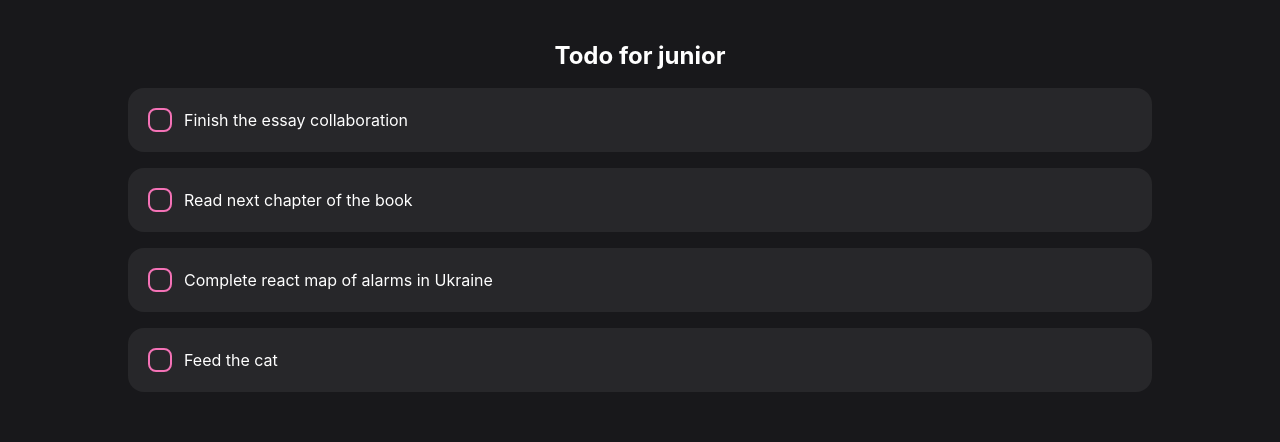
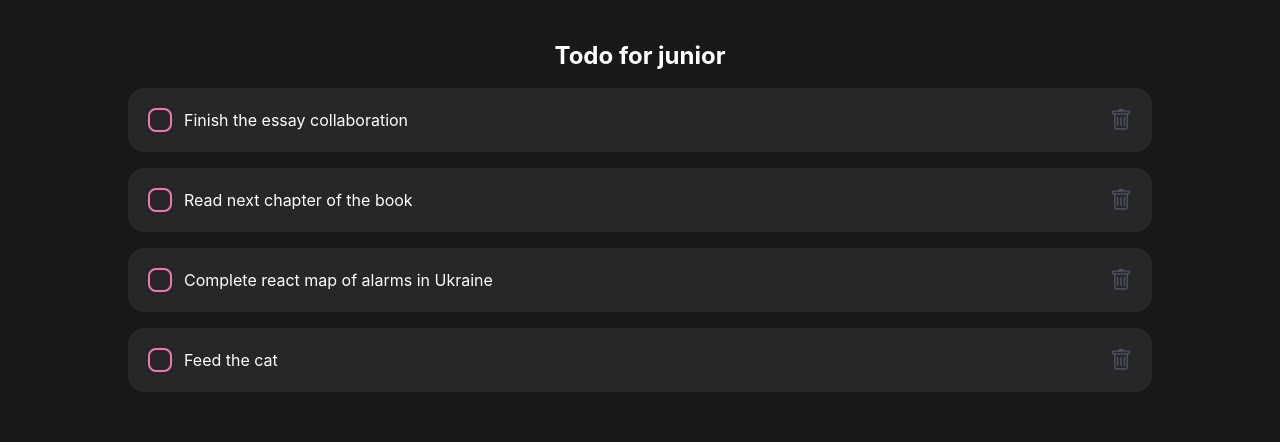
Before and after one commit to MixFix7/Todo-List-React, a React (Create React App) app: page / in a window 1280 px wide. Shown: the top 442 px of the page. Built offline with nearby package versions, Linux system fonts and the light colour scheme; the HTML template or start-up script is replaced by a standard one.

Commit message:
add removeTodo

```diff
--- a/src/components/screens/Home/Home.jsx
+++ b/src/components/screens/Home/Home.jsx
@@ -34,13 +34,22 @@
     setTodos(copy)
   }
 
-  console.log(todos)
+  const removeTodo = (id) => {
+    setTodos([...todos].filter(t => t._id !== id))
+  }
+
 
   return (
     <div className='h-screen text-white w-4/5 mx-auto'>
       <h1 className='text-2xl font-bold text-center mb-4'>Todo for junior</h1>
     {todos.map(todo => (
-      <TodoItem key={todo._id} todo={todo} changeTodo={changeTodo} />
+      <TodoItem
+        key={todo._id}
+        todo={todo}
+        changeTodo={changeTodo}
+        removeTodo={removeTodo}
+        />
+
     ))}
 
     </div>
--- a/src/components/screens/Home/item/TodoItem.jsx
+++ b/src/components/screens/Home/item/TodoItem.jsx
@@ -1,14 +1,37 @@
 import React from 'react'
-import { BsCheck } from 'react-icons/bs'
 import Check from './Check'
+import { BsTrash } from 'react-icons/bs'
+import cn from 'classnames'
 
-const TodoItem = ({todo, changeTodo}) => {
+
+const TodoItem = ({todo, changeTodo, removeTodo}) => {
   return (
-    <button className='flex items-center mb-4 rounded-2xl
-     bg-zinc-800 p-5 w-full' onClick={() => changeTodo(todo._id)}>
-    <Check isCompleted={todo.isComleted} />
-      {todo.title}
+    <div
+     className='flex items-center justify-between mb-4 rounded-2xl
+     bg-zinc-800 p-5 w-full'
+    >
+
+    <button onClick={() => changeTodo(todo._id)}
+     className='flex items-center'>
+      <Check isCompleted={todo.isComleted} />
+        <span
+          className={cn({
+            'line-through': todo.isComleted
+          })}
+      >
+        {todo.title}
+        </span>
     </button>
+
+    <button onClick={() => removeTodo(todo._id)}>
+
+      <BsTrash
+        size={22} className='text-gray-600 hover:text-red-700
+        transition-colors ease-in-out'
+        />
+      </button>
+
+    </div>
   )
 }
 
```
